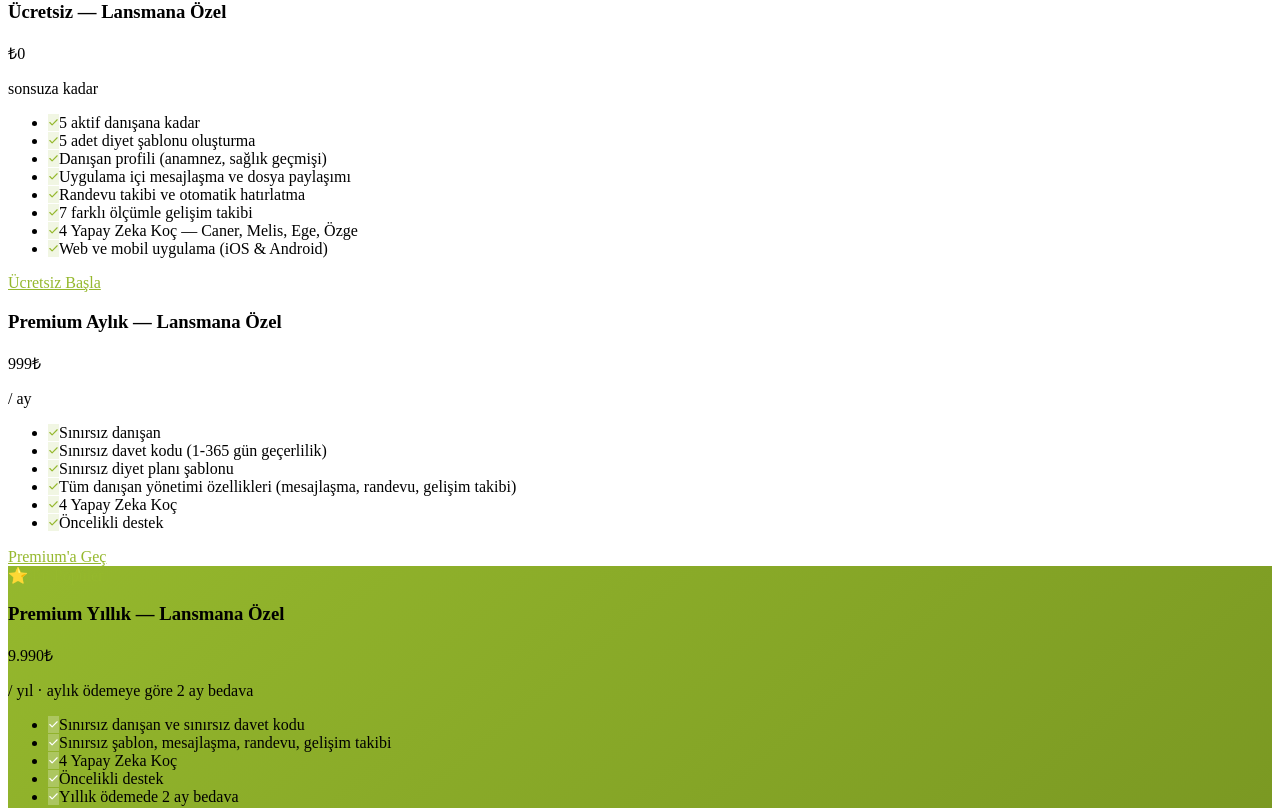
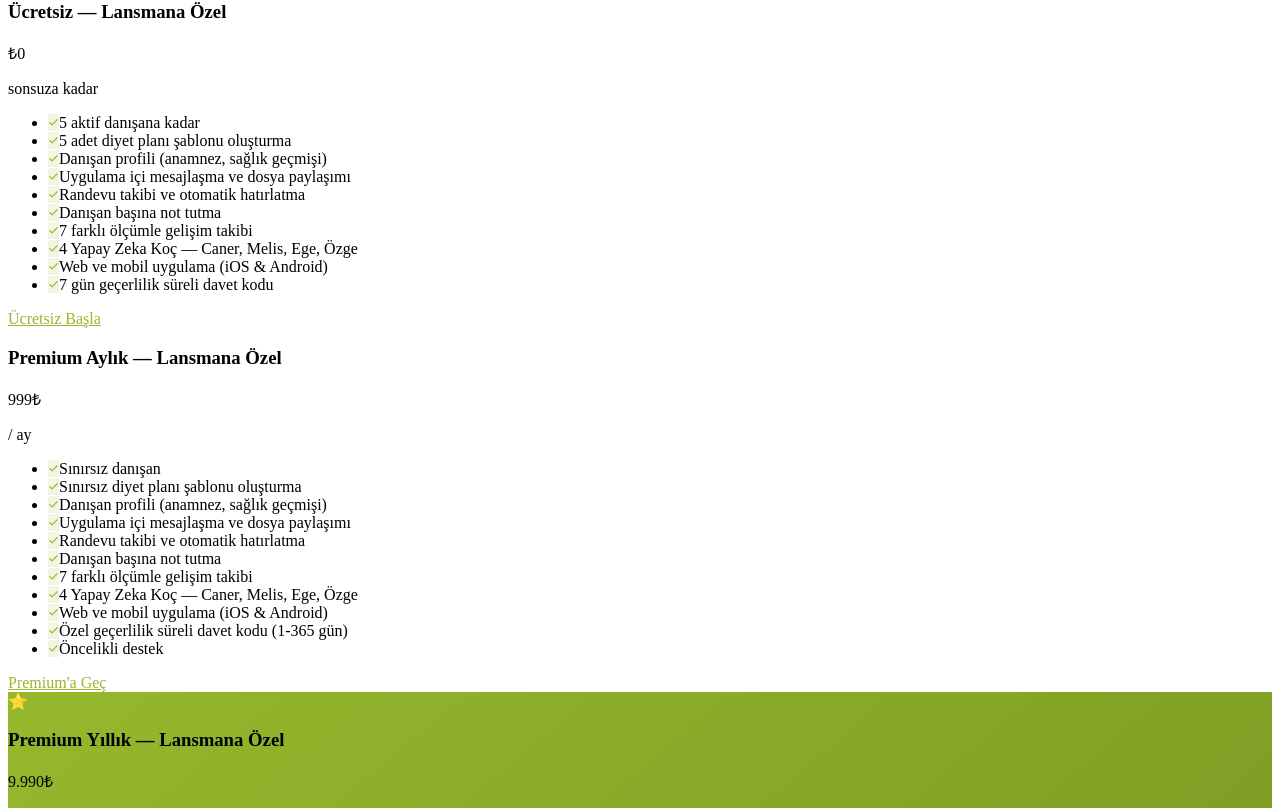
Before and after one commit to zuhrekorhn/helfit-landing, a Next.js app in the folder helfit-landing/: page / in a window 1280 px wide. Shown: the part 5879-6687 px from the top of the page. Built offline with nearby package versions, Linux system fonts and the light colour scheme.

Commit message:
fiyatlandirma kart listeleri hiyerarsik yapiya guncellendi

```diff
--- a/helfit-landing/pages/index.jsx
+++ b/helfit-landing/pages/index.jsx
@@ -457,13 +457,15 @@
       name:'Ücretsiz — Lansmana Özel', price:'₺0', sub:'sonsuza kadar', hi:false,
       features:[
         '5 aktif danışana kadar',
-        '5 adet diyet şablonu oluşturma',
+        '5 adet diyet planı şablonu oluşturma',
         'Danışan profili (anamnez, sağlık geçmişi)',
         'Uygulama içi mesajlaşma ve dosya paylaşımı',
         'Randevu takibi ve otomatik hatırlatma',
+        'Danışan başına not tutma',
         '7 farklı ölçümle gelişim takibi',
         '4 Yapay Zeka Koç — Caner, Melis, Ege, Özge',
         'Web ve mobil uygulama (iOS & Android)',
+        '7 gün geçerlilik süreli davet kodu',
       ],
       cta:'Ücretsiz Başla', href:APP,
     },
@@ -471,10 +473,15 @@
       name:'Premium Aylık — Lansmana Özel', price:'999₺', sub:'/ ay', hi:false,
       features:[
         'Sınırsız danışan',
-        'Sınırsız davet kodu (1-365 gün geçerlilik)',
-        'Sınırsız diyet planı şablonu',
-        'Tüm danışan yönetimi özellikleri (mesajlaşma, randevu, gelişim takibi)',
-        '4 Yapay Zeka Koç',
+        'Sınırsız diyet planı şablonu oluşturma',
+        'Danışan profili (anamnez, sağlık geçmişi)',
+        'Uygulama içi mesajlaşma ve dosya paylaşımı',
+        'Randevu takibi ve otomatik hatırlatma',
+        'Danışan başına not tutma',
+        '7 farklı ölçümle gelişim takibi',
+        '4 Yapay Zeka Koç — Caner, Melis, Ege, Özge',
+        'Web ve mobil uygulama (iOS & Android)',
+        'Özel geçerlilik süreli davet kodu (1-365 gün)',
         'Öncelikli destek',
       ],
       cta:'Premium\'a Geç', href:APP,
@@ -482,9 +489,16 @@
     {
       name:'Premium Yıllık — Lansmana Özel', price:'9.990₺', sub:'/ yıl · aylık ödemeye göre 2 ay bedava', hi:true, badge:'⭐ En Popüler',
       features:[
-        'Sınırsız danışan ve sınırsız davet kodu',
-        'Sınırsız şablon, mesajlaşma, randevu, gelişim takibi',
-        '4 Yapay Zeka Koç',
+        'Sınırsız danışan',
+        'Sınırsız diyet planı şablonu oluşturma',
+        'Danışan profili (anamnez, sağlık geçmişi)',
+        'Uygulama içi mesajlaşma ve dosya paylaşımı',
+        'Randevu takibi ve otomatik hatırlatma',
+        'Danışan başına not tutma',
+        '7 farklı ölçümle gelişim takibi',
+        '4 Yapay Zeka Koç — Caner, Melis, Ege, Özge',
+        'Web ve mobil uygulama (iOS & Android)',
+        'Özel geçerlilik süreli davet kodu (1-365 gün)',
         'Öncelikli destek',
         'Yıllık ödemede 2 ay bedava',
       ],
```
